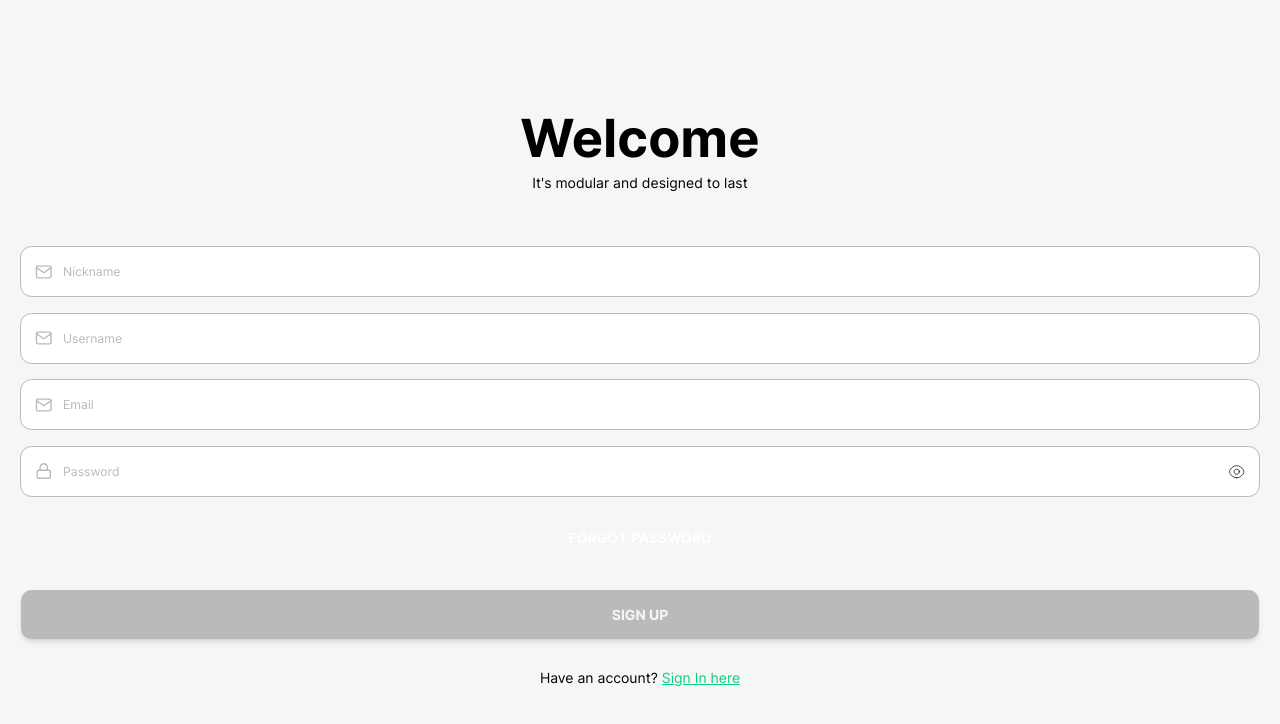
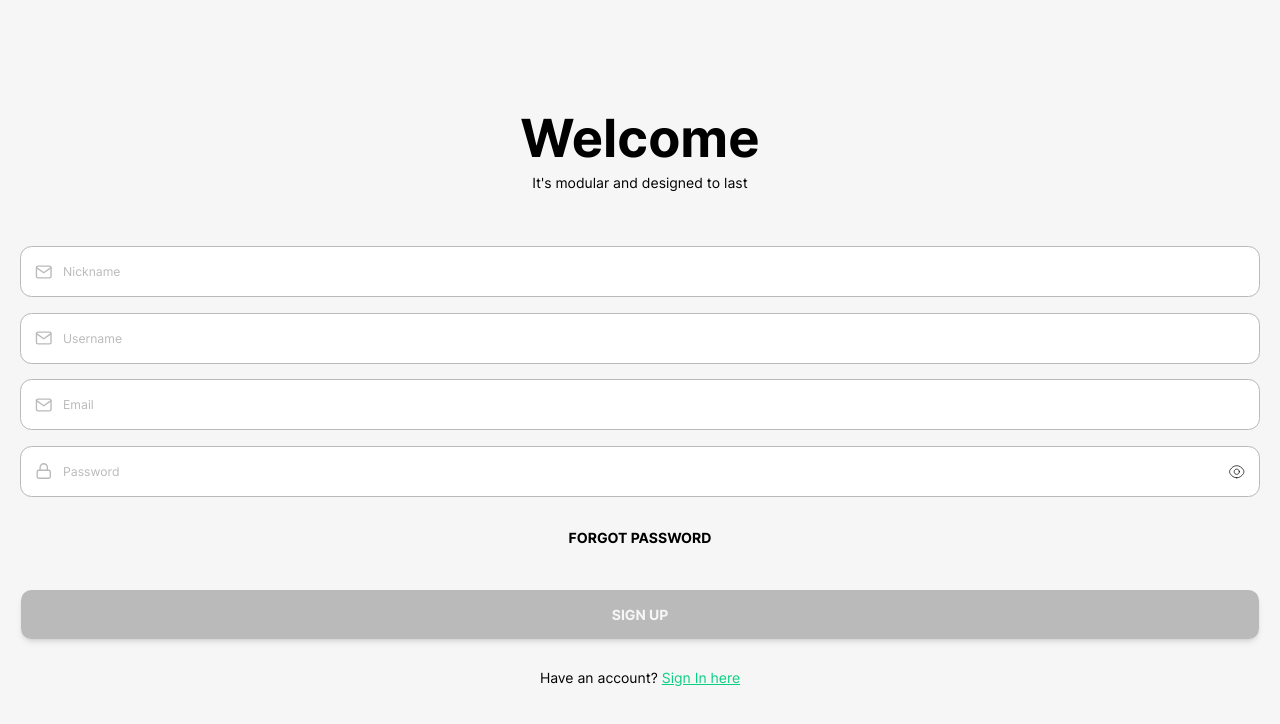
Before and after one commit to AryanGh11/ecommerce.app, a React (Create React App) app: page /sign-up in a window 1280 px wide. Shown: the top 724 px of the page. Built offline with nearby package versions, Linux system fonts and the light colour scheme; no server answers.

Commit message:
hotfix: Fix text button color

```diff
--- a/src/shared-components/form/fields/buttons/simple-text-button/index.components.tsx
+++ b/src/shared-components/form/fields/buttons/simple-text-button/index.components.tsx
@@ -32,7 +32,7 @@ export default class SimpleTextButton extends Component<
     return (
       <button
         id={id}
-        className="h-14 flex items-center justify-center px-16 bg-transparent rounded-full text-on-background font-inter-bold disabled:opacity-50 disabled:cursor-not-allowed [&:not(:disabled)]:hover:text-on-background2 overflow-hidden text-ellipsis text-nowrap"
+        className="h-14 flex items-center justify-center px-16 bg-transparent rounded-full text-foreground font-inter-bold disabled:opacity-50 disabled:cursor-not-allowed [&:not(:disabled)]:hover:opacity-60 overflow-hidden text-ellipsis text-nowrap transition-all"
         onClick={(e) => this._onClick(e)}
         disabled={disabled || isLoading}
         title={text}
```
